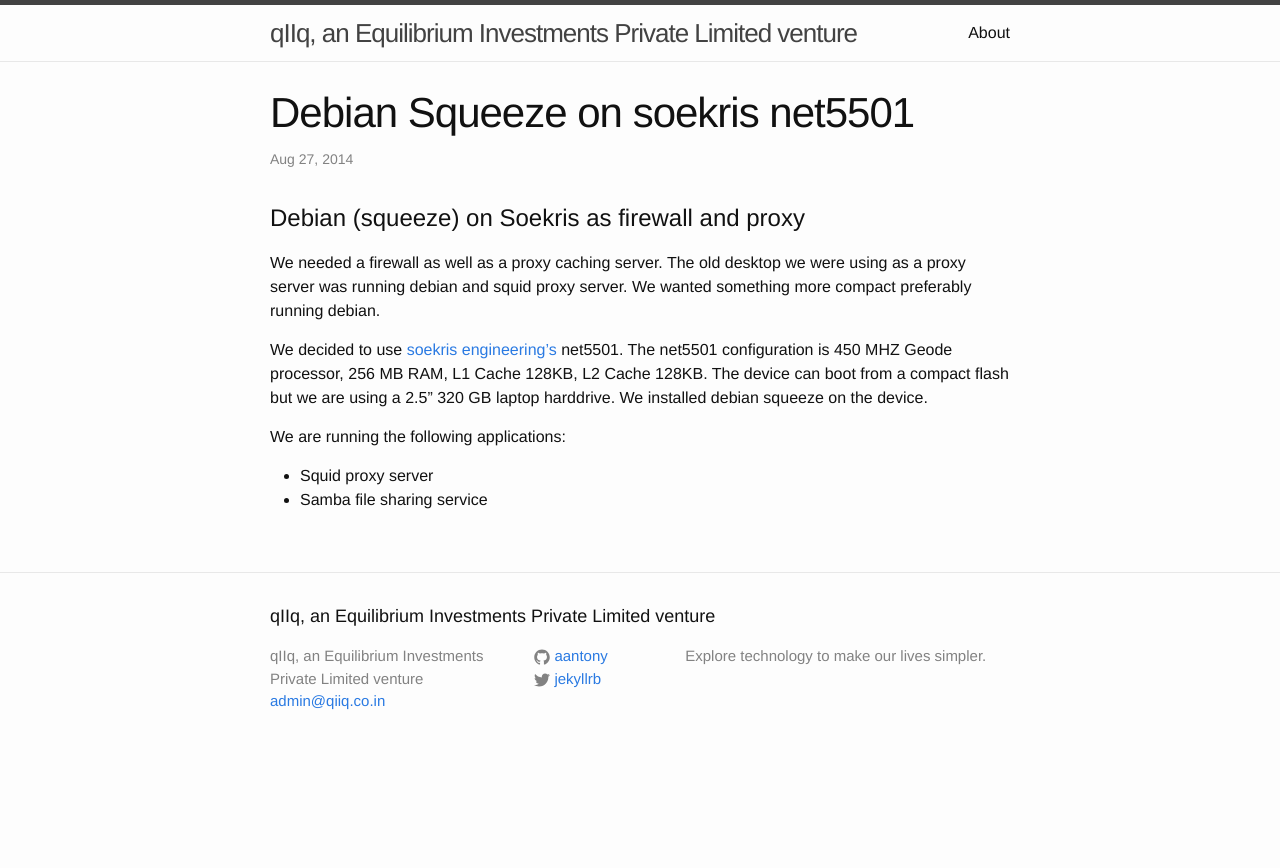
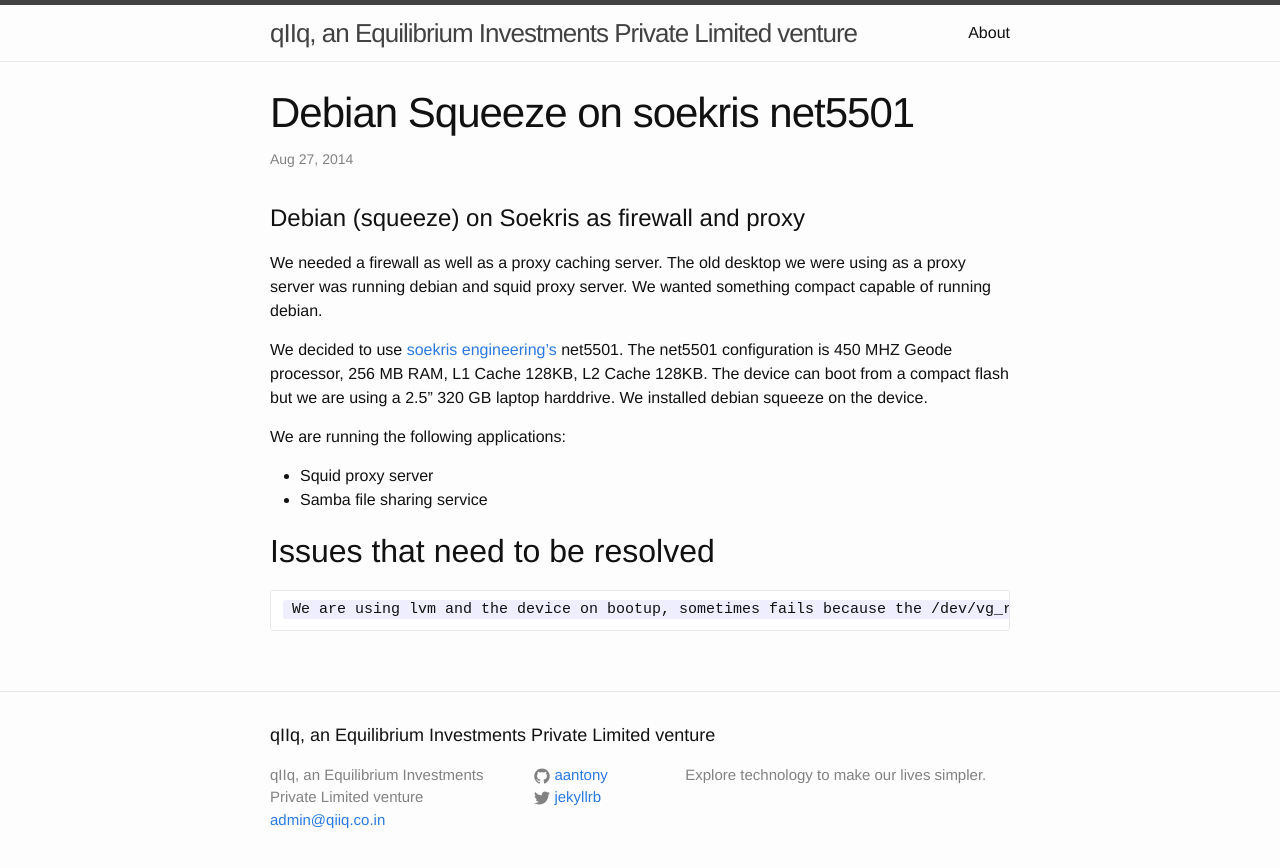
Before and after one commit to qiiq/qiiq.github.io, a Jekyll site: the page built from _posts/2014-08-27-net5501.markdown, in a window 1280 px wide. Shown: the top 868 px of the page. Built offline with Jekyll 4.4.1, drawn with Linux system fonts in a browser that asks for light colours.

Commit message:
more changes

```diff
--- a/_posts/2014-08-27-net5501.markdown
+++ b/_posts/2014-08-27-net5501.markdown
@@ -8,7 +8,7 @@ categories: qiiq update
 #Debian (squeeze) on Soekris as firewall and proxy
 
 We needed a firewall as well as a proxy caching server. The old desktop we were using as a proxy server was running debian and
-squid proxy server. We wanted something more compact preferably running debian.
+squid proxy server. We wanted something compact capable of running debian.
 
 We decided to use <a href="http://soekris.com" target="_tab"> soekris engineering's </a>  net5501. The net5501 configuration is 450 MHZ Geode processor, 256 MB RAM, L1 Cache 128KB,
 L2 Cache 128KB. The device can boot from a compact flash but we are using a 2.5" 320 GB laptop harddrive. We installed debian squeeze
@@ -19,3 +19,7 @@ We are running the following applications:
 	<li> Squid proxy server </li>
 	<li> Samba file sharing service</li>
 </ul>
+
+## Issues that need to be resolved
+     We are using lvm and the device on bootup, sometimes fails because the /dev/vg_root is not populated. Setting, lvmwait and rootdelay
+is not helping either.
```
